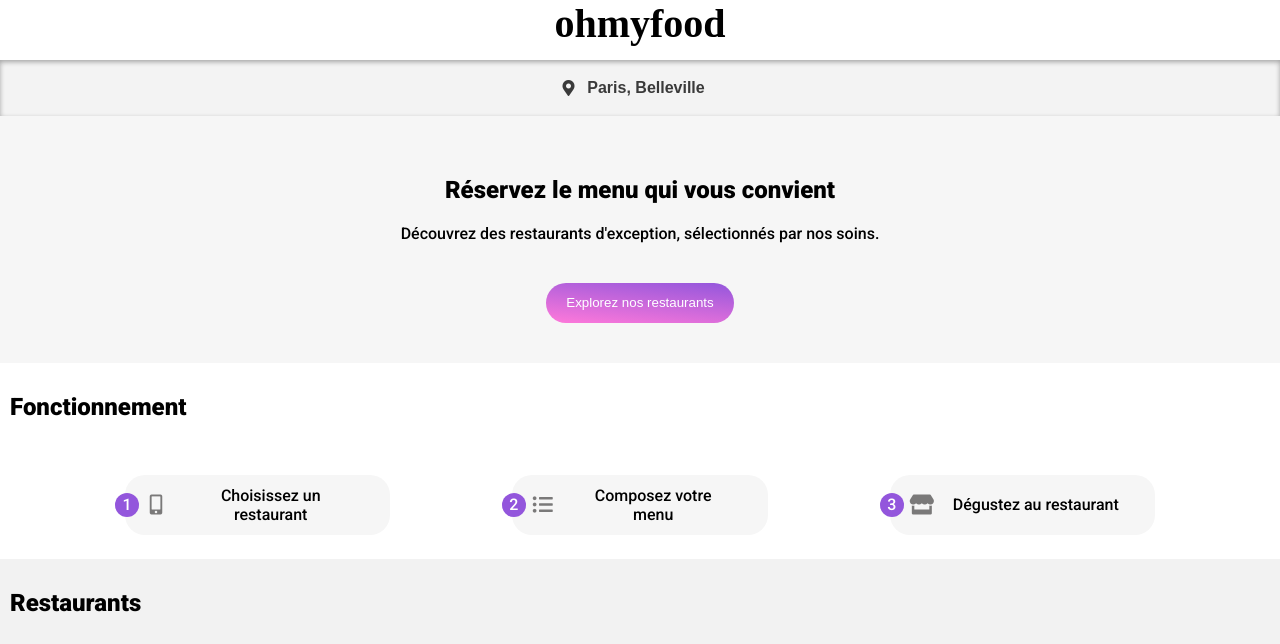
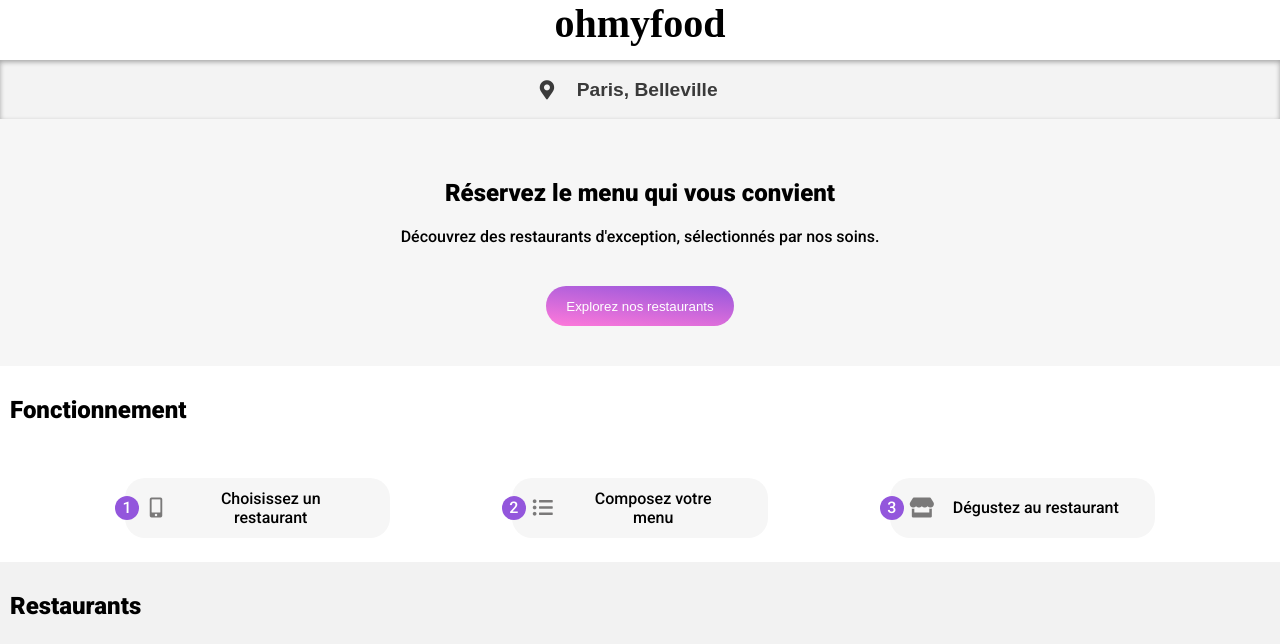
Before and after one commit to bintoukarah/bintou_karamoko_03_15062021, a website: page index.html in a window 1280 px wide. Shown: the top 644 px of the page. Drawn offline with nearby package versions, Linux system fonts and the light colour scheme; files that its build step writes are made by us from their sources; a web font is replaced by a local one.

Commit message:
changed header css

```diff
--- a/sass/base/_base.scss
+++ b/sass/base/_base.scss
@@ -4,6 +4,7 @@
 h4,
 p {
   margin: 0px;
+  font-weight: 400;
 
   overflow: hidden;
   text-overflow: ellipsis;
--- a/sass/layout/_header.scss
+++ b/sass/layout/_header.scss
@@ -53,13 +53,12 @@ header {
 }
 
 .header__search {
-  padding: 20px;
-  background-color: #f3f3f3;
   display: flex;
-  justify-content: center;
-  color: #3a3a3a;
-  -webkit-box-shadow: inset 0px 2px 5px 0px rgba(0, 0, 0, 0.33);
-  box-shadow: inset 0px 2px 5px 0px rgba(0, 0, 0, 0.33);
+    justify-content: center;
+    padding: 1.25rem 1rem;
+    background-color: #f3f3f3;
+    font-size: 1.2rem;
+    position: relative;
 }
 .header__imputsearch {
   background-color: transparent;
```
